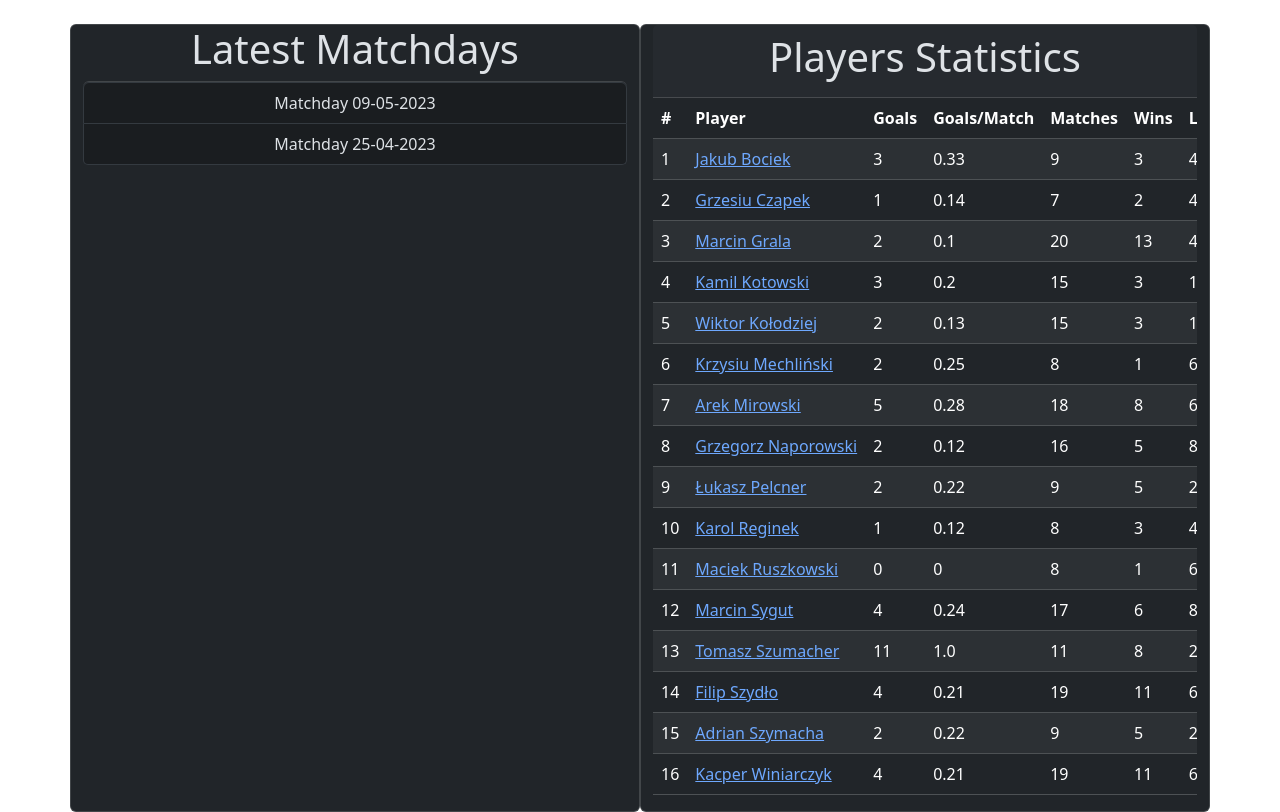
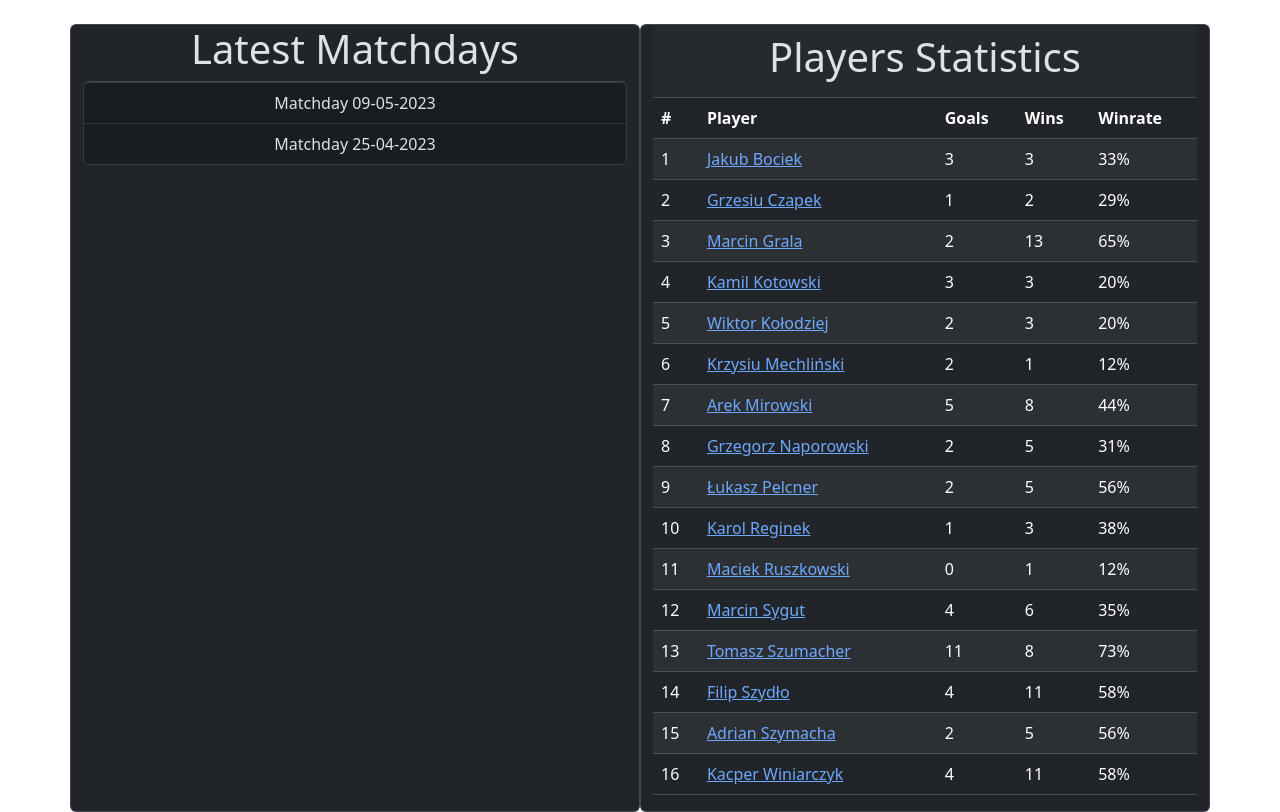
Before and after one commit to Put3k/Futsal-Stat-Track, a Django app: page / in a window 1280 px wide. Shown: the part 56-868 px from the top of the page. Run offline with Django 4.2, Linux system fonts and the light colour scheme; data comes from the database, SQL or seed files in the repository.

Commit message:
Make home page Players Statistics table less detailed

```diff
--- a/mysite/stat_track/templates/stat_track/home.html
+++ b/mysite/stat_track/templates/stat_track/home.html
@@ -30,12 +30,8 @@
                             <th onclick="sortTable(0)" scope="col" data-type="number">#</th>
                             <th onclick="sortTable(1)" scope="col">Player</th>
                             <th onclick="sortTable(2)" scope="col" data-type="number">Goals</th>
-                            <th onclick="sortTable(3)" scope='col' data-type="number">Goals/Match</th>
-                            <th onclick="sortTable(4)" scope="col" data-type="number">Matches</th>
-                            <th onclick="sortTable(5)" scope="col" data-type="number">Wins</th>
-                            <th onclick="sortTable(6)" scope="col" data-type="number">Loses</th>
-                            <th onclick="sortTable(7)" scope="col" data-type="number">Draws</th>
-                            <th onclick="sortTable(8)" scope="col" data-type="number">Win Ratio</th>
+                            <th onclick="sortTable(3)" scope="col" data-type="number">Wins</th>
+                            <th onclick="sortTable(4)" scope="col" data-type="number">Winrate</th>
                         </tr>
                     </thead>
                     <tbody>
@@ -44,11 +40,7 @@
                             <td>{{ forloop.counter }}</th>
                             <td><a href='player/{{ player.id }}'>{{ player }}</a></td>
                             <td>{{ player.get_player_goals }}</td>
-                            <td>{{ player.get_player_goals_per_match }}</td>
-                            <td>{{ player.get_player_matches_played }}</td>
                             <td>{{ player.get_player_wins }}</td>
-                            <td>{{ player.get_player_loses }}</td>
-                            <td>{{ player.get_player_draws }}</td>
                             <td>{{ player.get_player_win_ratio }}</td>
                         </tr>
                         {% endfor %}
--- a/mysite/stat_track/templates/stat_track/player.html
+++ b/mysite/stat_track/templates/stat_track/player.html
@@ -4,9 +4,8 @@
 {% block content %}
 <!DOCTYPE html>
     <div class="card text-bg-dark mb-3 container text-center" style="max-width: 18rem;">
-        <div class="card-header">{{ player.first_name }} {{ player.last_name }}</div>
+        <div class="card-header"><h3>{{ player.first_name }} {{ player.last_name }}<h3></div>
         <div class="card-body">
-          <h5 class="card-title">Player Statistics</h5>
           <ul class="list-group list-group-flush" data-bs-theme="dark">
             <li class="list-group-item">Goals: {{ player.get_player_goals }}</li>
             <li class="list-group-item">Matches: {{ player.get_player_matches_played }}</li>
```
